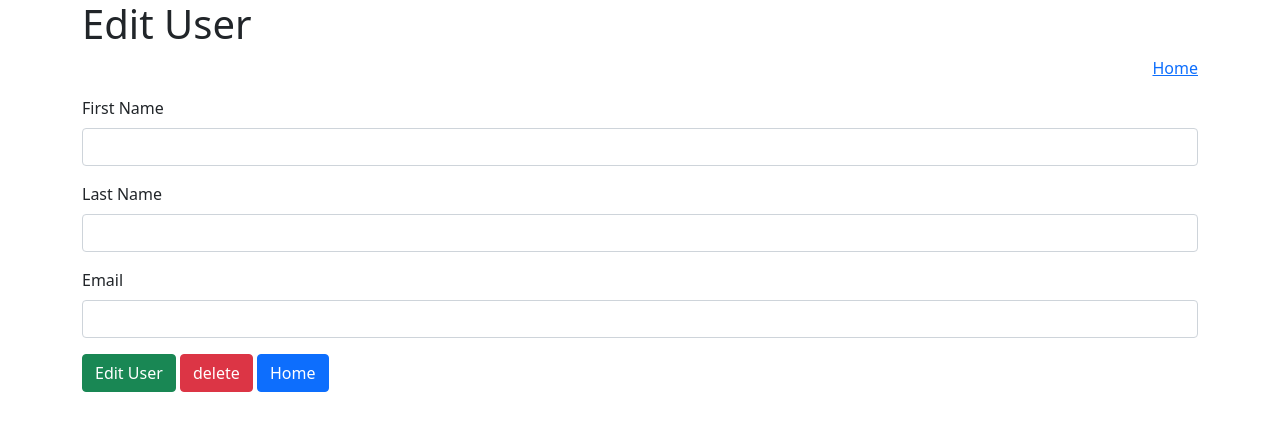
After one commit to reubencj/python-stack, a Flask app: template flask_mysql/crud/users/templates/edit_user.html in a window 1280 px wide. The commit adds this page. Shown: the top 431 px of the page. Run offline with Flask 2, Linux system fonts and the light colour scheme; the template is opened without the code that fills it, so the values that code supplies are empty.

Commit message:
users app

```diff
--- a/flask_mysql/crud/users/server.py
+++ b/flask_mysql/crud/users/server.py
@@ -1,5 +1,6 @@
 from crypt import methods
 from distutils.log import debug
+import email
 from unittest import result
 from flask import Flask, render_template, redirect, request
 from user import User
@@ -16,14 +17,42 @@ def render_home():
 @app.route('/users/new', methods=['GET','POST'])
 def create_users():
     if request.method == 'POST':
-        data = {"first_name": request.form['first_name'],
-                "last_name": request.form['last_name'],
-                "email": request.form['email']}
+        data = {'first_name': request.form['first_name'],
+                'last_name': request.form['last_name'],
+                'email': request.form['email']}
         result =  User.create_user(data)
         print(result)
         return redirect('/users')
     else:
-        return render_template("form.html")
+        return render_template('form.html')
+
+@app.route('/users/<int:id>')
+def show_one(id):
+    user_id = {'id':id}
+    user = User.show_one_user(user_id)
+    print(user)
+    return render_template('show_user.html',user = user)
+
+@app.route('/users/<int:id>/delete')
+def delete_user(id):
+    user_id = {'id': id}
+    print(User.delete_user(user_id))
+    return redirect('/users')
+
+@app.route('/users/<int:id>/edit', methods=['POST','GET'])
+def edit_user(id):
+    if request.method == 'POST':
+        data = {'id': id, 'first_name':request.form['first_name'], 'last_name':request.form['last_name'], 'email': request.form['email']}
+        print(data)
+        print(User.update_user(data))
+        return redirect("/users")
+    else:
+        result = User.show_one_user({'id':id})
+        return render_template('edit_user.html',one_user=result)
+
+
+
+
 
 if __name__ == '__main__':
     app.run(debug=True, host='localhost', port=3000)
--- /dev/null
+++ b/flask_mysql/crud/users/templates/edit_user.html
@@ -0,0 +1,37 @@
+<!DOCTYPE html>
+<html lang="en">
+<head>
+    <meta charset="UTF-8">
+    <meta http-equiv="X-UA-Compatible" content="IE=edge">
+    <meta name="viewport" content="width=device-width, initial-scale=1.0">
+    <link href="https://cdn.jsdelivr.net/npm/bootstrap@5.1.3/dist/css/bootstrap.min.css" rel="stylesheet" integrity="sha384-1BmE4kWBq78iYhFldvKuhfTAU6auU8tT94WrHftjDbrCEXSU1oBoqyl2QvZ6jIW3" crossorigin="anonymous">
+    <script src="https://cdn.jsdelivr.net/npm/bootstrap@5.1.3/dist/js/bootstrap.bundle.min.js" integrity="sha384-ka7Sk0Gln4gmtz2MlQnikT1wXgYsOg+OMhuP+IlRH9sENBO0LRn5q+8nbTov4+1p" crossorigin="anonymous"></script>
+    <title>Edit Users</title>
+</head>
+<body>
+    <div class="container-md">
+        <h1>Edit User</h1>
+        <p class="text-end"><a href="/users">Home</a></p>
+        <form action="/users/{{one_user.id}}/edit" method="post">
+        <div class="mb-3">
+            <label for="first_name" class="form-label">First Name</label>
+            <input type="text" name="first_name" id="first_name" class="form-control" value="{{one_user.first_name}}">
+        </div>
+
+        <div class="mb-3">
+            <label for="last_name" class="form-label">Last Name</label>
+            <input type="text" name="last_name" id="last_name" class="form-control" value="{{one_user.last_name}}">
+        </div>
+        <div class="mb-3">
+            <label for="email" class="form-label">Email</label>
+            <input type="email" name="email" id="email" class="form-control" value="{{one_user.email}}">
+        </div>
+        <button type="submit" class="btn btn-success">Edit User</button>
+        <a href="/users/{{one_user.id}}/delete" class="btn btn-danger">delete</a>
+        <a href="/users" class="btn btn-primary">Home</a>
+    </form>
+
+    </div>
+
+</body>
+</html>
--- a/flask_mysql/crud/users/templates/index.html
+++ b/flask_mysql/crud/users/templates/index.html
@@ -20,6 +20,7 @@
             <th>Last Name</th>
             <th>email</th>
             <th>created at</th>
+            <th>Actions</th>
         </tr>
         </thead>
         <tbody>
@@ -40,6 +41,9 @@
                     <td>
                         {{user.created_at}}
                     </td>
+                    <td>
+                        <a href="/users/{{user.id}}">show</a> | <a href="/users/{{user.id}}/edit">edit</a>| <a href="/users/{{user.id}}/delete">delete</a>
+                    </td>
                 </tr>
 
             {%endfor%}
```
Also changed, not shown: flask_mysql/crud/users/templates/show_user.html (added, +25 -0 lines), flask_mysql/crud/users/user.py (+23 -3 lines).
